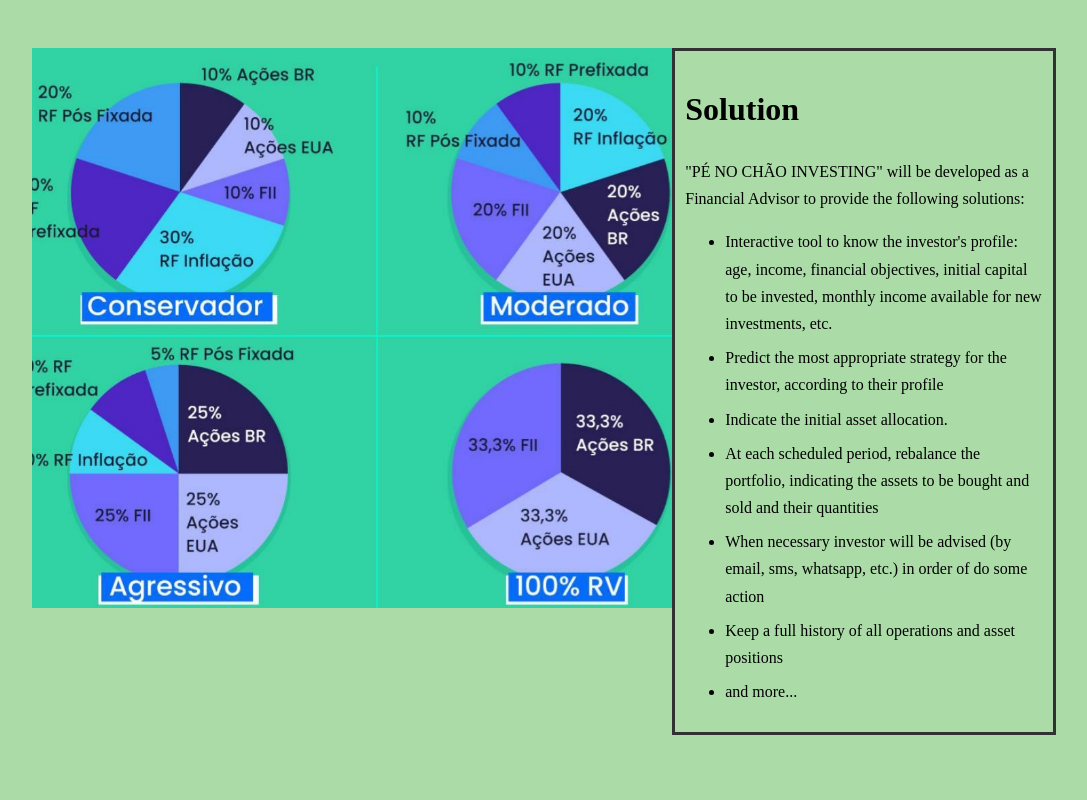
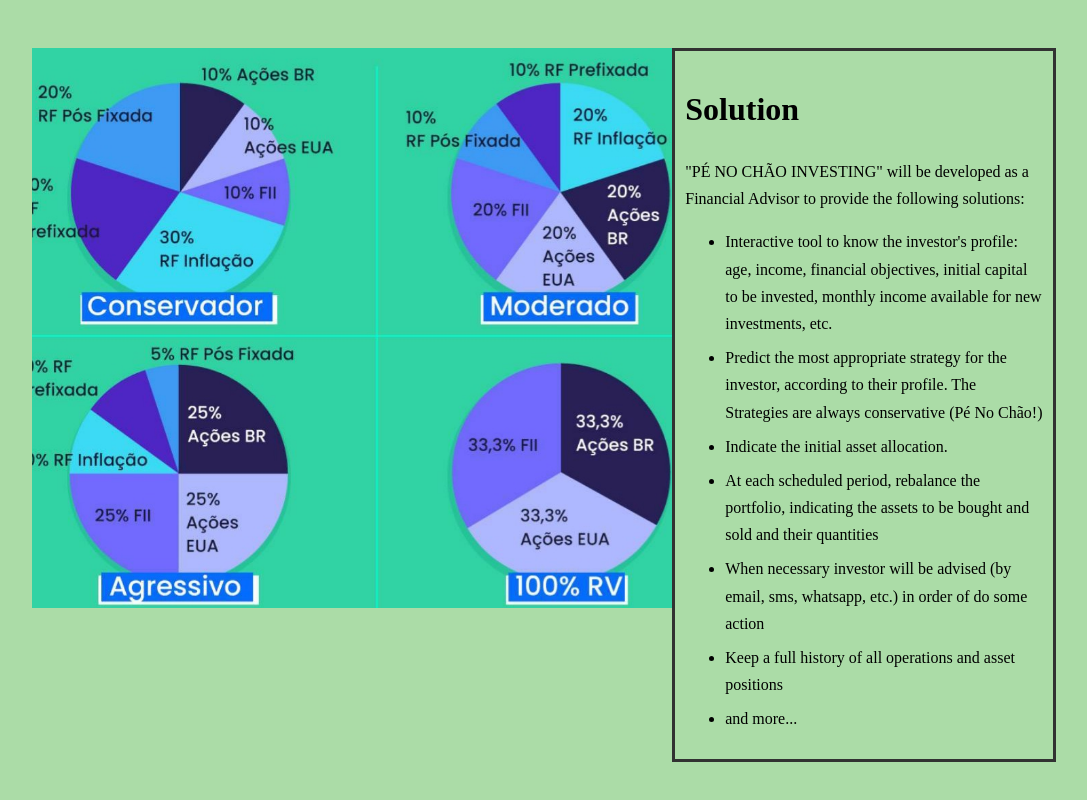
Before and after one commit to alxgambati/pitch, a plain HTML site: page index.html in a window 1280 px wide. Shown: the part 1737-2537 px from the top of the page, without its empty margins (96-1183 px from the left). Drawn offline with Linux system fonts and the light colour scheme.

Commit message:
pitch project

```diff
--- a/index.html
+++ b/index.html
@@ -62,7 +62,7 @@
         <p>"PÉ NO CHÃO INVESTING" will be developed as a Financial Advisor to provide the following solutions:</p>
         <ul>
           <li>Interactive tool to know the investor's profile: age, income, financial objectives, initial capital to be invested, monthly income available for new investments, etc.</li>
-          <li>Predict the most appropriate strategy for the investor, according to their profile</li>
+          <li>Predict the most appropriate strategy for the investor, according to their profile.  The Strategies are always conservative (Pé No Chão!)</li>
           <li>Indicate the initial asset allocation.</li>
           <li>At each scheduled period, rebalance the portfolio, indicating the assets to be bought and sold and their quantities</li>
           <li>When necessary investor will be advised (by email, sms,  whatsapp, etc.) in order of do some action</li>
```
